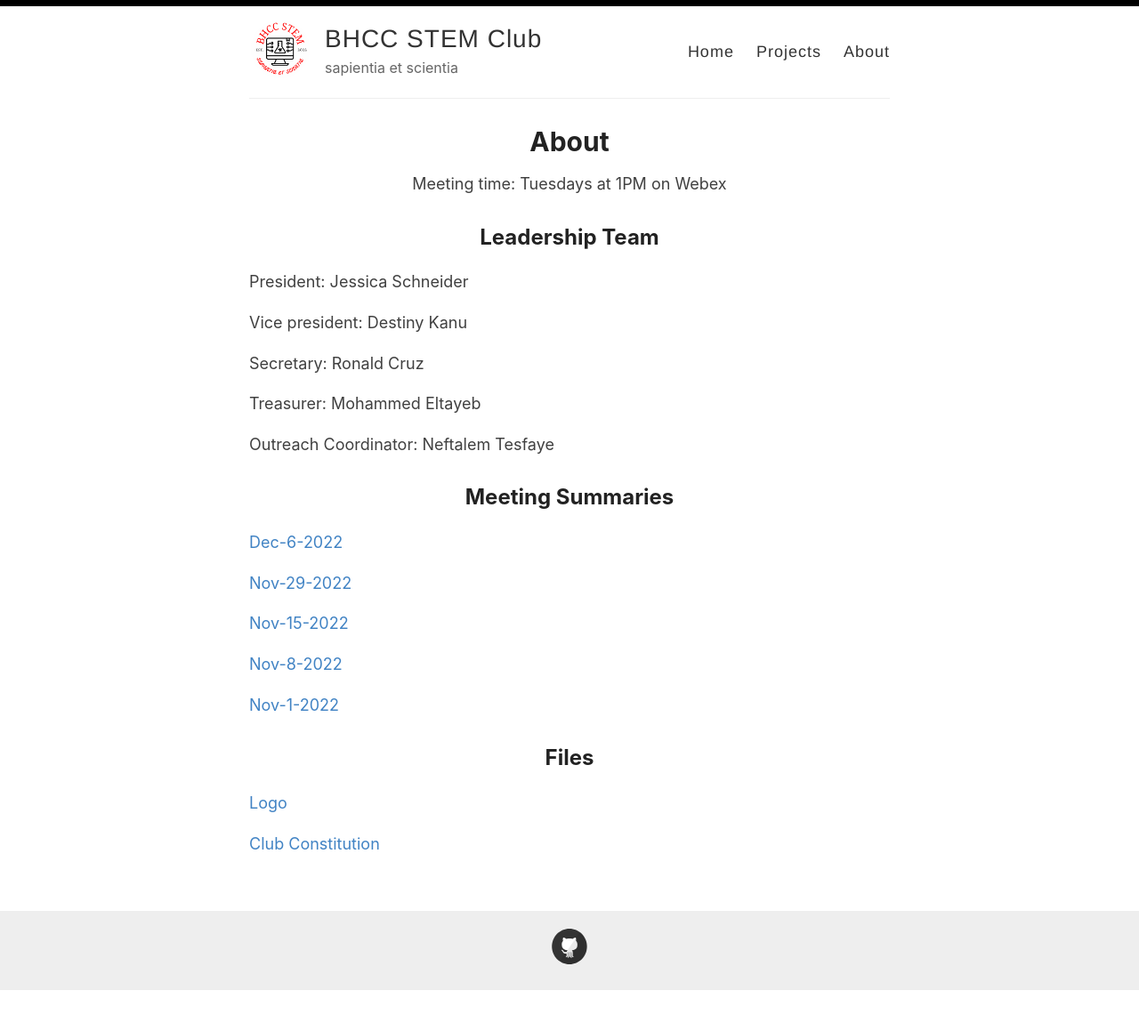
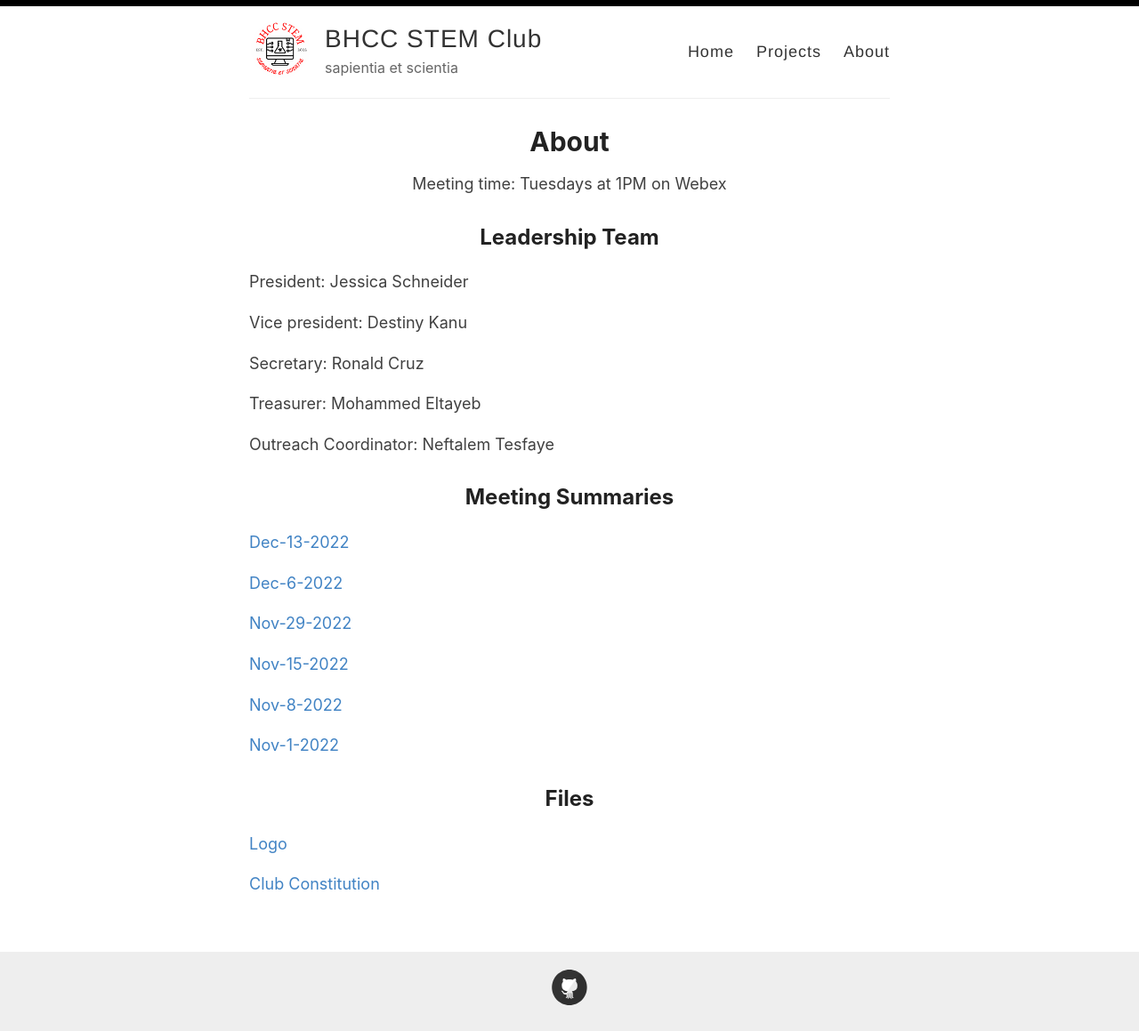
Before and after one commit to bhccstem/bhccstem.github.io, a Jekyll site: the page built from _pages/about.md, in a window 1280 px wide. Shown: the whole page at 89% size. Built offline with Jekyll 4.4.1, drawn with Linux system fonts in a browser that asks for light colours; before the commit the page ends 1114 px from its top, so only the background shows below that.

Commit message:
Update about.md

```diff
--- a/_pages/about.md
+++ b/_pages/about.md
@@ -30,6 +30,8 @@ Outreach Coordinator: Neftalem Tesfaye
 
 ## Meeting Summaries
 
+[Dec-13-2022](https://bhccstem.github.io/files/STEM_Meeting_Notes_12_13_22.pdf)
+
 [Dec-6-2022](https://bhccstem.github.io/files/STEM_Meeting_Notes_12_6_22.pdf)
 
 [Nov-29-2022](https://bhccstem.github.io/files/STEM_Meeting_Notes_11_29_22.pdf)
```
